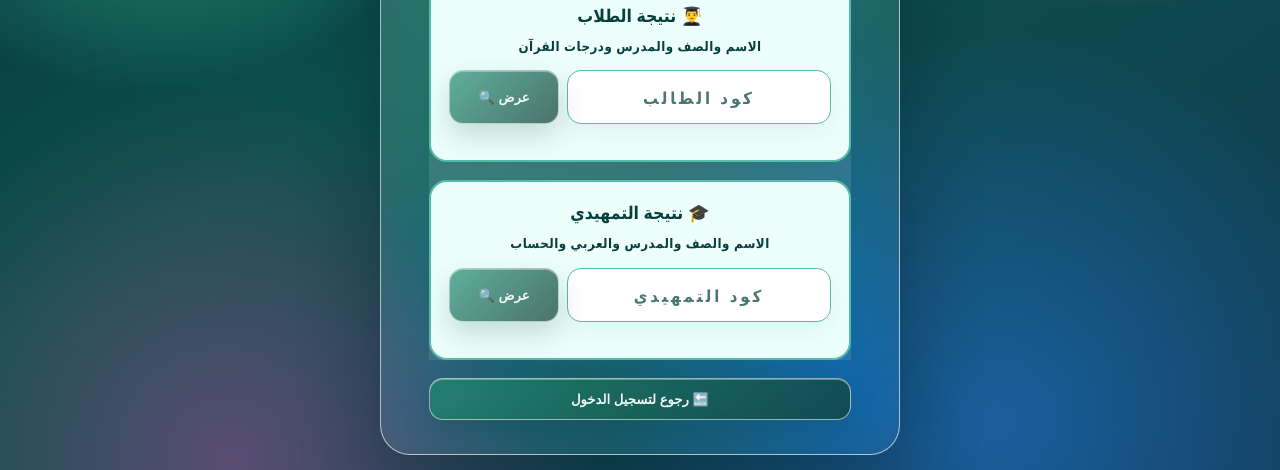
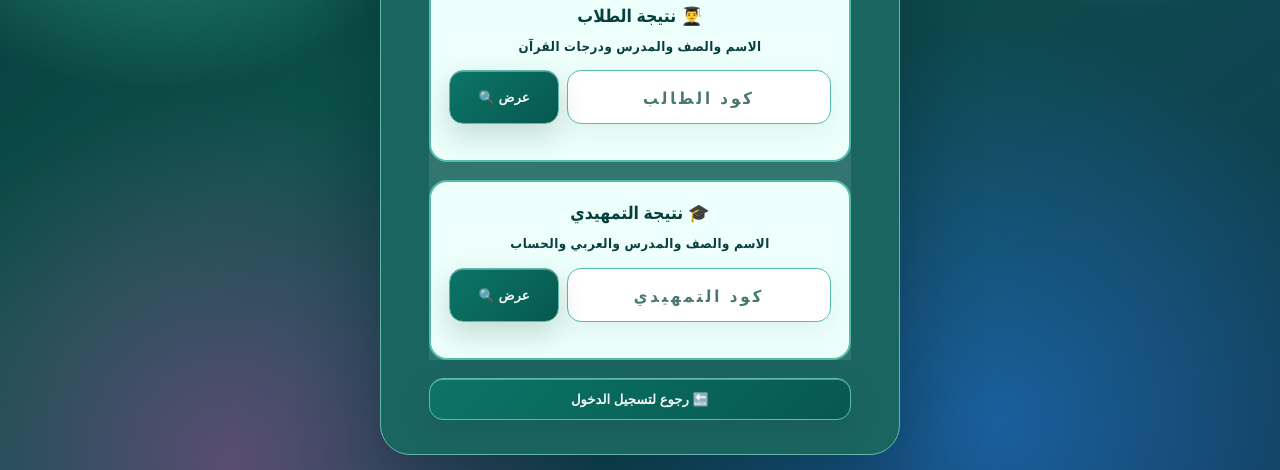
Before and after one commit to yousirallam28-eng/almajd-school, a website: page index.html in a window 1280 px wide. Both pictures are taken after a click on the button "🎓 عرض نتيجة طالب بالكود". Shown: the part 426-896 px from the top of the page. Drawn offline with nearby package versions, Linux system fonts and the light colour scheme; no server answers.

Commit message:
Unify palette on login and result screens

```diff
--- a/legacy/css/final-contrast-overrides.css
+++ b/legacy/css/final-contrast-overrides.css
@@ -479,3 +479,36 @@ input[type="checkbox"],input[type="radio"] {
   opacity: 1 !important;
   text-shadow: none !important;
 }
+
+/* Carry the same palette and high-contrast text through login and results screens. */
+#login-screen.login-card,#wafdeen-login-screen.wafdeen-login-card,#results-screen.login-card,#student-login-screen.login-card,
+#studentPortalArea > :not(.hidden),#studentResultDisplayArea > :not(.hidden),#preparatoryResultDisplayArea > :not(.hidden) {
+  background: var(--ref-unified-panel) !important;
+  background-image: none !important;
+  color: var(--ref-unified-text) !important;
+  border-color: var(--ref-unified-line) !important;
+}
+#login-screen *,#wafdeen-login-screen *,#results-screen *,#student-login-screen *,
+#studentPortalArea :is(h1,h2,h3,h4,h5,h6,p,span,label,small,strong,li,td,th,div),
+#studentResultDisplayArea :is(h1,h2,h3,h4,h5,h6,p,span,label,small,strong,li,td,th,div),
+#preparatoryResultDisplayArea :is(h1,h2,h3,h4,h5,h6,p,span,label,small,strong,li,td,th,div) {
+  color: var(--ref-unified-text) !important;
+  opacity: 1 !important;
+  text-shadow: none !important;
+}
+#login-screen :is(input,select,textarea),#wafdeen-login-screen :is(input,select,textarea),
+#results-screen :is(input,select,textarea),#student-login-screen :is(input,select,textarea),
+#studentPortalArea :is(input,select,textarea),#studentResultDisplayArea :is(input,select,textarea),
+#preparatoryResultDisplayArea :is(input,select,textarea) {
+  background: var(--ref-unified-surface-deep) !important;
+  color: var(--ref-unified-text) !important;
+  border-color: var(--ref-unified-line) !important;
+}
+#login-screen :is(button,.action-btn),#wafdeen-login-screen :is(button,.action-btn),
+#results-screen :is(button,.action-btn),#student-login-screen :is(button,.action-btn),
+#studentPortalArea :is(button,.action-btn),#studentResultDisplayArea :is(button,.action-btn),
+#preparatoryResultDisplayArea :is(button,.action-btn) {
+  background: linear-gradient(135deg,var(--ref-unified-button),var(--ref-unified-button-dark)) !important;
+  color: var(--ref-unified-text) !important;
+  border-color: var(--ref-unified-line) !important;
+}
```
